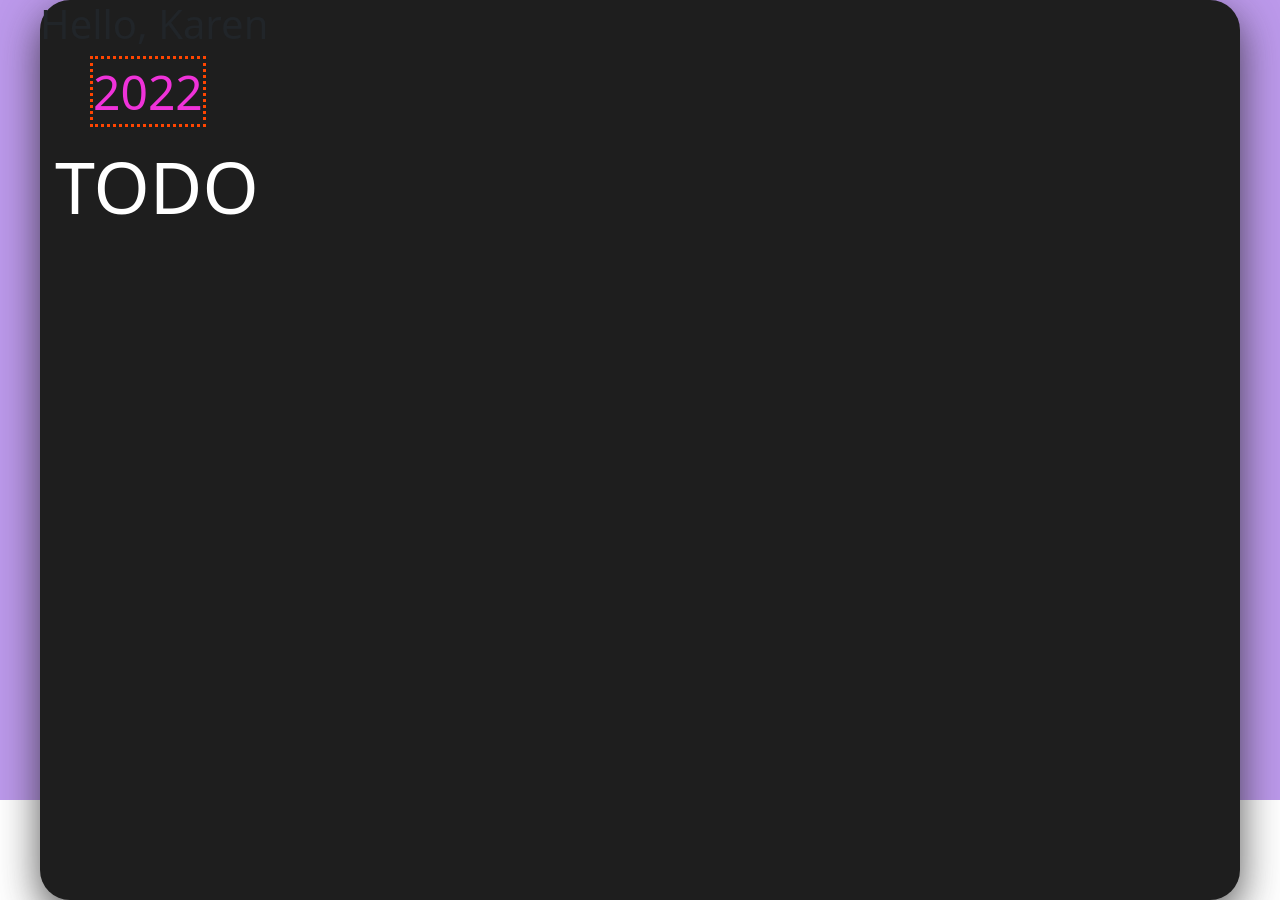
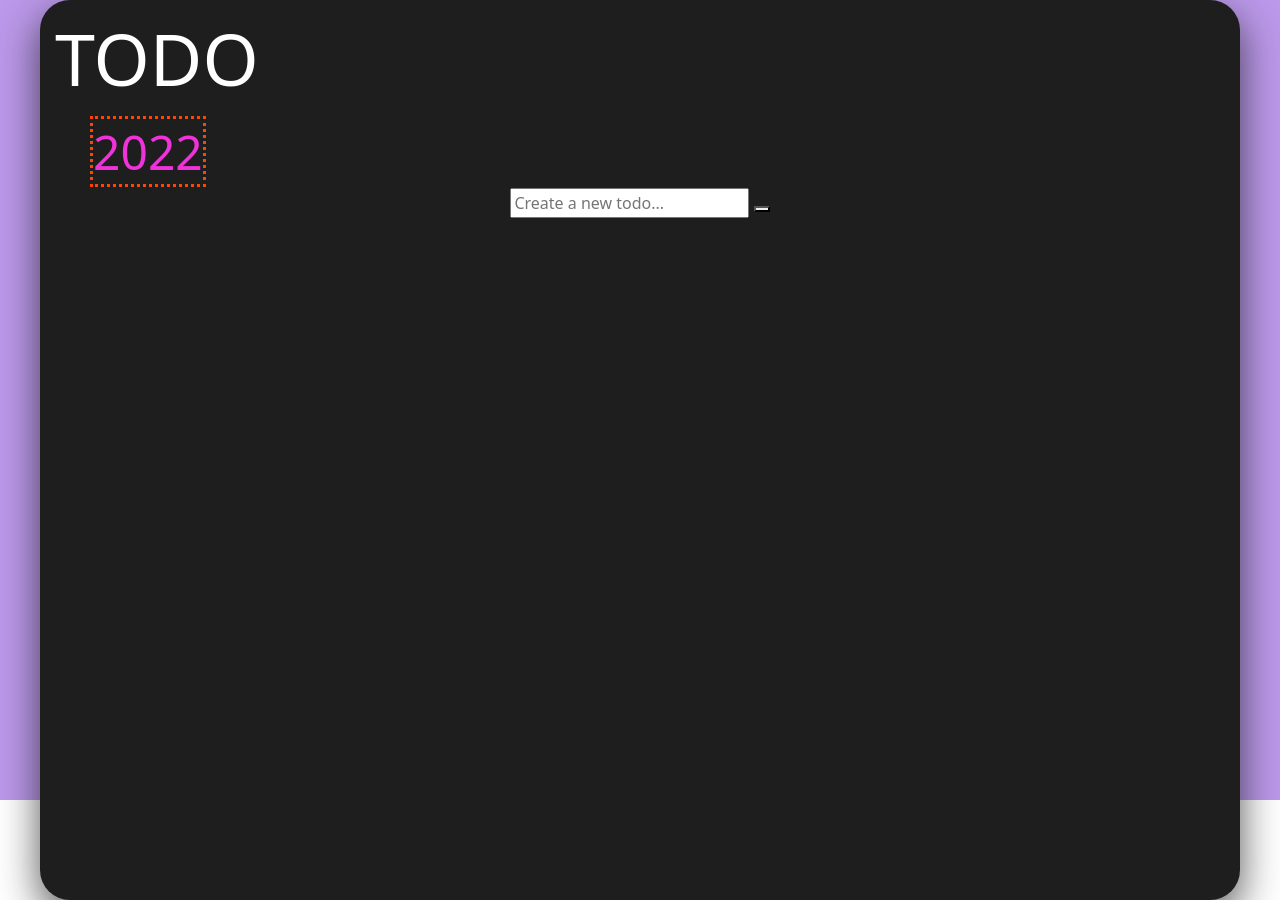
Before and after one commit to dadajonovich/Todo-vanillaJS, a plain HTML site: page index.html in a window 1280 px wide. Drawn offline with Linux system fonts and the light colour scheme; a web font is replaced by a local one.

Commit message:
add block body-todo and input

```diff
--- a/css/style.css
+++ b/css/style.css
@@ -1,4 +1,4 @@
-@import url('https://fonts.googleapis.com/css2?family=Monda&display=swap');
+@import url("https://fonts.googleapis.com/css2?family=Monda&display=swap");
 :root {
   --color-white: #fff;
 }
@@ -26,6 +26,13 @@
   color: var(--color-white);
 }
 
+.body-todo {
+  width: 670px;
+  height: 590px;
+  margin: 0 auto;
+  text-align: center;
+}
+
 /* Animation */
 
 @keyframes color-change-2x {
@@ -45,7 +52,6 @@
   }
 }
 
-
 /* date js */
 
 .date {
--- a/index.html
+++ b/index.html
@@ -11,9 +11,16 @@
   <body>
     <div class="container">
       <div class="wrapper">
-        <h1>Hello, Karen</h1>
+        <h2 class="title">TODO</h2>
         <span class="date"></span>
-        <h2 class="title">TODO</h2>
+        <div class="body-todo">
+          <input
+            type="text"
+            class="body-todo__input"
+            placeholder="Create a new todo..."
+          />
+          <button class="body-todo__btn"></button>
+        </div>
       </div>
     </div>
 
```
